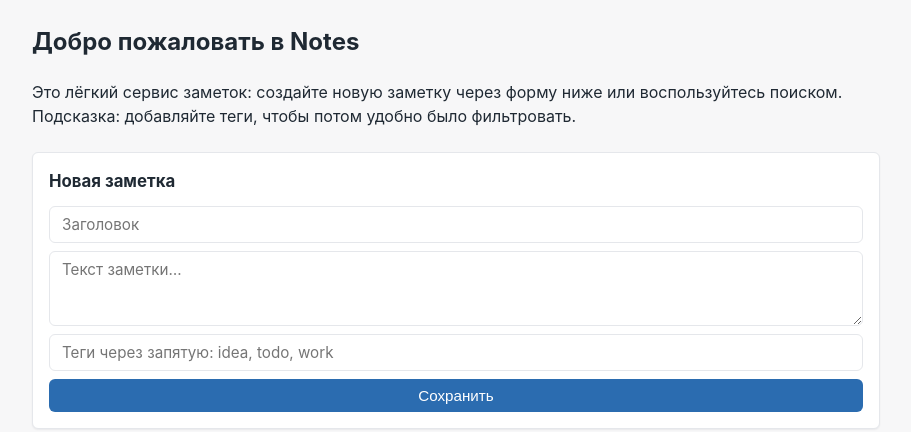
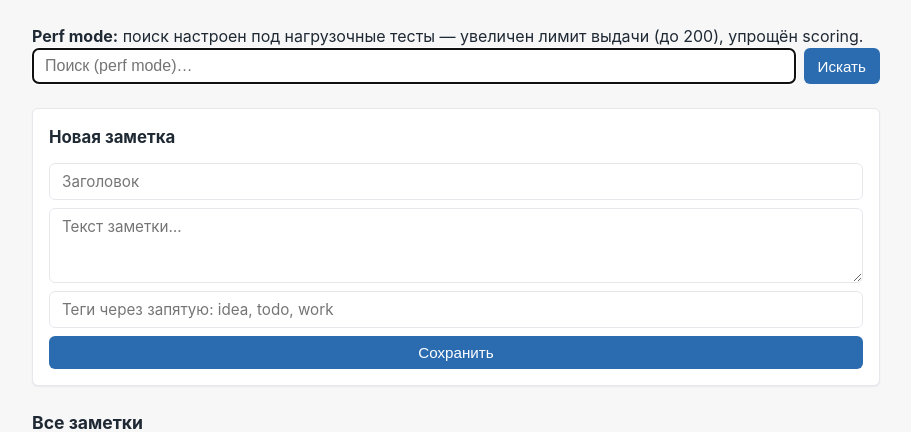
Before and after one commit to sbaryshnikov/git-bootcamp-day-4, a Flask app: page / in a window 1280 px wide. Shown: the part 51-483 px from the top of the page, without its empty margins (184-1095 px from the left). Run offline with Flask 3, Linux system fonts and the light colour scheme; data that the repository does not hold is empty.

Commit message:
feat(perf): tune timeouts, pools, workers for perf testing

```diff
--- a/webapp/templates/index.html
+++ b/webapp/templates/index.html
@@ -4,13 +4,26 @@
 {% block title %}Notes — список заметок{% endblock %}
 
 {% block content %}
-  <section class="welcome">
-    <h2 class="welcome__title">Добро пожаловать в Notes</h2>
-    <p class="welcome__lead">
-      Это лёгкий сервис заметок: создайте новую заметку через форму ниже или
-      воспользуйтесь поиском. Подсказка: добавляйте теги, чтобы потом удобно
-      было фильтровать.
-    </p>
+  <section class="search search--perf">
+    <div class="search__perf-banner">
+      <b>Perf mode:</b> поиск настроен под нагрузочные тесты — увеличен лимит выдачи (до 200), упрощён scoring.
+    </div>
+    <form method="get" action="{{ url_for('notes.index') }}" class="search__form">
+      <input
+        type="search"
+        name="q"
+        value="{{ query }}"
+        placeholder="Поиск (perf mode)…"
+        class="search__input"
+      >
+      <button type="submit" class="search__submit">Искать</button>
+    </form>
+
+    {% if query %}
+      <p class="search__summary">
+        Perf-режим. Найдено: <b>{{ hits|length }}</b> (лимит 200).
+      </p>
+    {% endif %}
   </section>
 
   <section class="composer">
```
Also changed, not shown: webapp/config.py (+5 -5 lines), webapp/services.py (+12 -19 lines), 1 other file.
